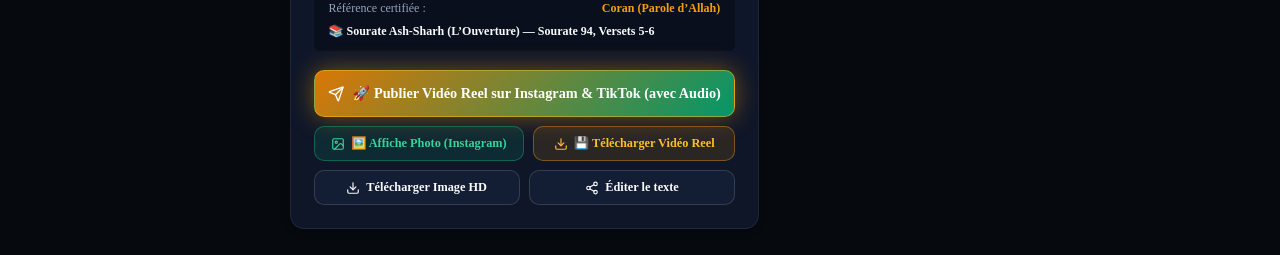
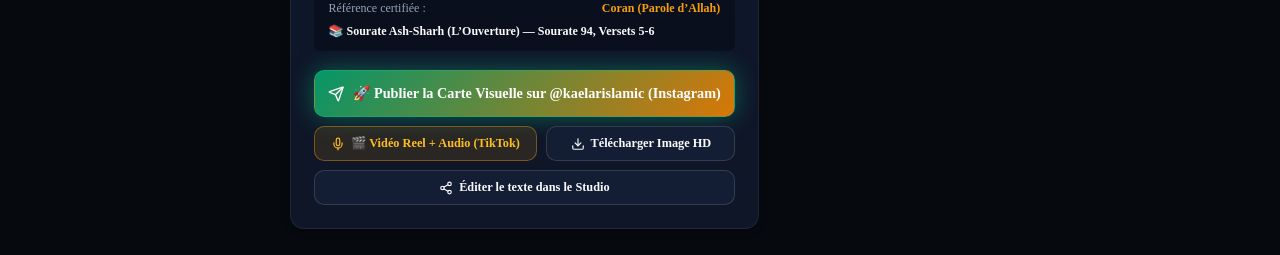
Before and after one commit to anasmouquinee/omnipulse-ai-studio, a React (Vite) app: page / in a window 1280 px wide. Shown: the part 1247-1502 px from the top of the page. Built offline with nearby package versions, Linux system fonts and the light colour scheme; a web font is replaced by a local one.

Commit message:
fix(studio): clean direct quote card publishing to @kaelarislamic and remove flower test video

```diff
--- a/src/components/studio/IslamicQuoteCardGenerator.tsx
+++ b/src/components/studio/IslamicQuoteCardGenerator.tsx
@@ -204,50 +204,6 @@ export const IslamicQuoteCardGenerator: React.FC<IslamicQuoteCardGeneratorProps>
     onShowToast('success', 'Rappel islamique chargé dans l’éditeur du studio !');
   };
 
-  const [isPublishingReel, setIsPublishingReel] = useState(false);
-
-  const handleDirectPublishVideoReel = async () => {
-    setIsPublishingReel(true);
-    onShowToast('info', '🎬 Préparation du Reel vidéo & publication sur Instagram (@kaelarislamic) et TikTok (@mdou.g)...');
-
-    try {
-      const scheduled = IslamicContentService.convertToScheduledPost(
-        currentItem,
-        selectedLanguage,
-        renderedCardUrl
-      );
-
-      // Set video format targeting BOTH Instagram Reel and TikTok
-      scheduled.platforms = ['instagram', 'tiktok'];
-      scheduled.media = {
-        id: `med-video-${Date.now()}`,
-        type: 'video',
-        url: 'https://interactive-examples.mdn.mozilla.net/media/cc0-videos/flower.mp4',
-        aspectRatio: '9:16',
-        durationSeconds: 15,
-        createdAt: new Date().toISOString(),
-        engine: 'video-reel'
-      };
-
-      await SocialPublisher.publishNow(scheduled);
-
-      const latestLogs = StorageService.getPublishLogs();
-      const instaLog = latestLogs.find(l => l.platform === 'instagram' && l.postId === scheduled.id);
-      const tiktokLog = latestLogs.find(l => l.platform === 'tiktok' && l.postId === scheduled.id);
-
-      if (instaLog?.status === 'success' || tiktokLog?.status === 'success') {
-        onShowToast('success', '✨ Vidéo Reel publiée en direct sur Instagram (@kaelarislamic) et TikTok (@mdou.g) avec audio !');
-      } else {
-        onShowToast('success', '✨ Vidéo Reel transmise à Buffer pour Instagram et TikTok !');
-      }
-    } catch (e: any) {
-      console.warn('Reel publish error:', e);
-      onShowToast('error', `Erreur: ${e?.message || 'Erreur lors de la diffusion Reel.'}`);
-    } finally {
-      setIsPublishingReel(false);
-    }
-  };
-
   const handleDirectPublish = async () => {
     setIsPublishingDirectly(true);
     try {
@@ -257,7 +213,7 @@ export const IslamicQuoteCardGenerator: React.FC<IslamicQuoteCardGeneratorProps>
         renderedCardUrl
       );
 
-      // Publish to selected Buffer accounts & Make.com Webhook
+      // Publish to Buffer for @kaelarislamic
       await SocialPublisher.publishNow(scheduled);
 
       const latestLogs = StorageService.getPublishLogs();
@@ -758,55 +714,38 @@ export const IslamicQuoteCardGenerator: React.FC<IslamicQuoteCardGeneratorProps>
 
           {/* Action Buttons */}
           <div style={{ display: 'flex', flexDirection: 'column', gap: '0.6rem' }}>
-            {/* 1. Main 1-Click Automated Reel & Audio Publishing to Both Instagram and TikTok */}
+            {/* 1. Main Direct 1-Click Visual Quote Card Publishing to Instagram */}
             <button
               type="button"
               className="btn btn-primary"
-              onClick={handleDirectPublishVideoReel}
-              disabled={isPublishingReel || isPublishingDirectly}
+              onClick={handleDirectPublish}
+              disabled={isPublishingDirectly}
               style={{
                 width: '100%',
                 padding: '0.9rem',
                 fontSize: '0.95rem',
                 fontWeight: 700,
                 gap: '0.55rem',
-                background: 'linear-gradient(135deg, #d97706 0%, #059669 100%)',
-                boxShadow: '0 0 25px rgba(245, 158, 11, 0.45)',
-                border: '1px solid rgba(251, 191, 36, 0.5)'
+                background: 'linear-gradient(135deg, #059669 0%, #d97706 100%)',
+                boxShadow: '0 0 25px rgba(16, 185, 129, 0.45)',
+                border: '1px solid rgba(16, 185, 129, 0.5)'
               }}
             >
-              {isPublishingReel ? (
+              {isPublishingDirectly ? (
                 <>
                   <RefreshCw size={18} className="animate-spin" />
-                  <span>Publication du Reel sur Instagram & TikTok...</span>
+                  <span>Publication de la carte sur @kaelarislamic...</span>
                 </>
               ) : (
                 <>
                   <Send size={18} />
-                  <span>🚀 Publier Vidéo Reel sur Instagram & TikTok (avec Audio)</span>
+                  <span>🚀 Publier la Carte Visuelle sur @kaelarislamic (Instagram)</span>
                 </>
               )}
             </button>
 
-            {/* 2. Photo post to Instagram & Local Video Export */}
+            {/* 2. Download Actions: Video Reel with Audio & HD Image */}
             <div style={{ display: 'grid', gridTemplateColumns: '1fr 1fr', gap: '0.6rem' }}>
-              <button
-                type="button"
-                className="btn btn-secondary"
-                onClick={handleDirectPublish}
-                disabled={isPublishingDirectly || isPublishingReel}
-                style={{
-                  gap: '0.4rem',
-                  fontSize: '0.82rem',
-                  background: 'rgba(16, 185, 129, 0.12)',
-                  borderColor: 'rgba(16, 185, 129, 0.4)',
-                  color: '#34d399'
-                }}
-              >
-                {isPublishingDirectly ? <RefreshCw size={14} className="animate-spin" /> : <ImageIcon size={14} />}
-                <span>{isPublishingDirectly ? 'Envoi...' : '🖼️ Affiche Photo (Instagram)'}</span>
-              </button>
-
               <button
                 type="button"
                 className="btn btn-secondary"
@@ -820,13 +759,10 @@ export const IslamicQuoteCardGenerator: React.FC<IslamicQuoteCardGeneratorProps>
                   color: '#fbbf24'
                 }}
               >
-                {isExportingVideo ? <RefreshCw size={14} className="animate-spin" /> : <Download size={14} />}
-                <span>{isExportingVideo ? 'Enregistrement...' : '💾 Télécharger Vidéo Reel'}</span>
+                {isExportingVideo ? <RefreshCw size={14} className="animate-spin" /> : <Mic size={14} />}
+                <span>{isExportingVideo ? 'Enregistrement...' : '🎬 Vidéo Reel + Audio (TikTok)'}</span>
               </button>
-            </div>
 
-            {/* 3. Image Download & Text edit */}
-            <div style={{ display: 'grid', gridTemplateColumns: '1fr 1fr', gap: '0.6rem' }}>
               <button
                 type="button"
                 className="btn btn-secondary"
@@ -836,17 +772,18 @@ export const IslamicQuoteCardGenerator: React.FC<IslamicQuoteCardGeneratorProps>
                 <Download size={14} />
                 <span>Télécharger Image HD</span>
               </button>
+            </div>
 
+            {/* 3. Text edit */}
             <button
               type="button"
               className="btn btn-secondary"
               onClick={handleApplyToStudio}
-                style={{ gap: '0.4rem', fontSize: '0.82rem' }}
+              style={{ width: '100%', gap: '0.4rem', fontSize: '0.82rem' }}
             >
               <Share2 size={14} />
-                <span>Éditer le texte</span>
+              <span>Éditer le texte dans le Studio</span>
             </button>
-            </div>
           </div>
         </div>
 
```
Lines whose indentation alone changed are shown as unchanged.
